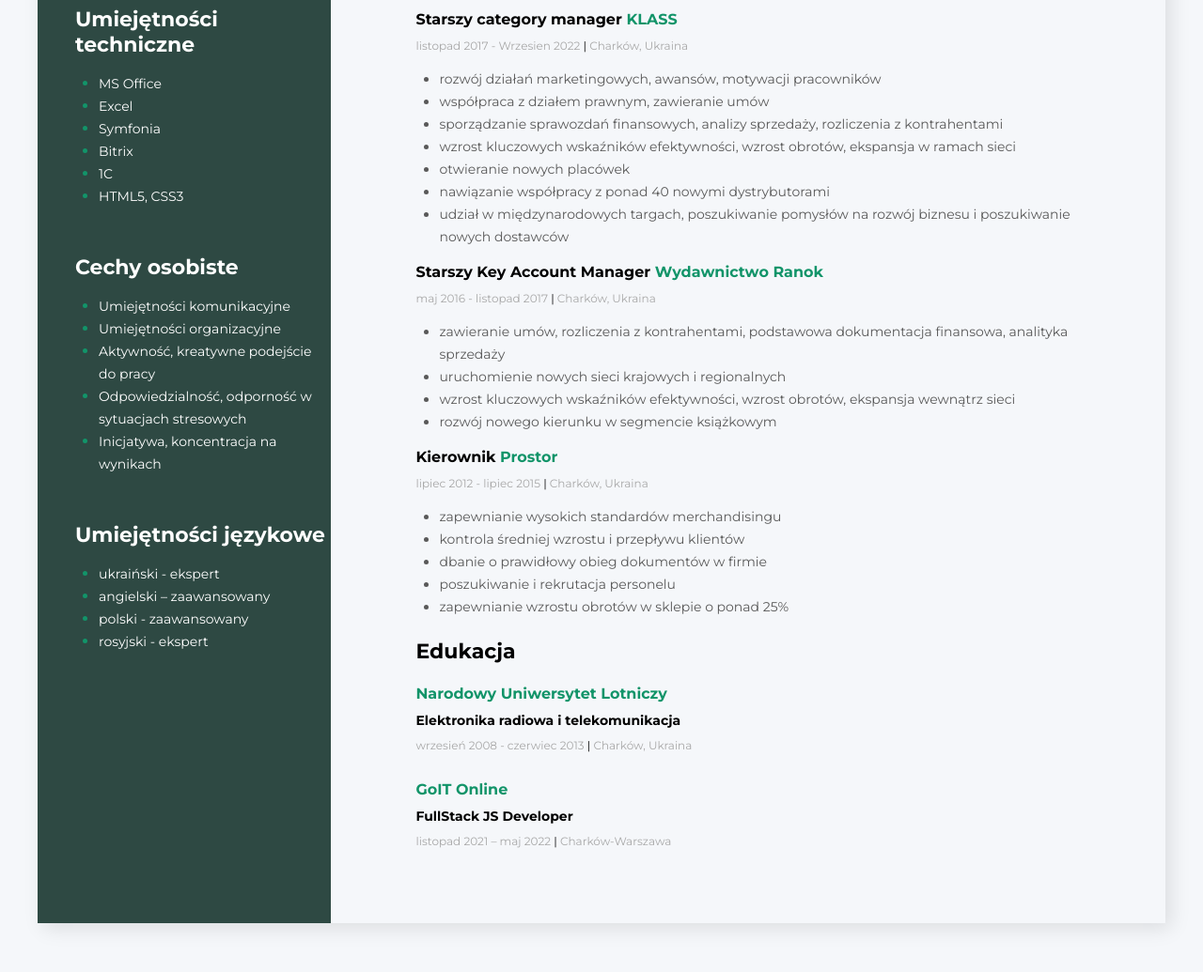
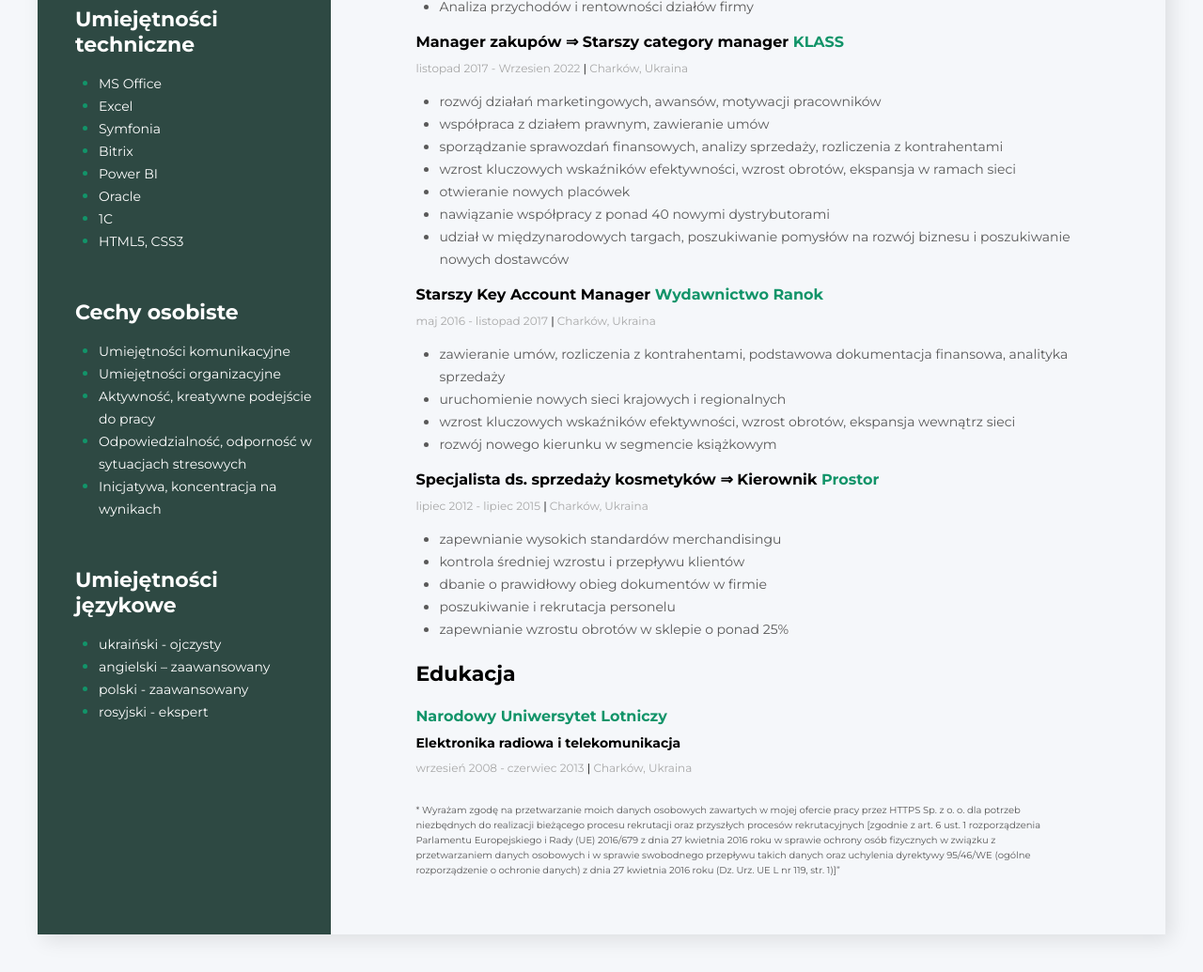
Before and after one commit to Olala1808/my_resume, a plain HTML site: page docs/index.html in a window 1280 px wide. Shown: the part 688-1723 px from the top of the page at 94% size. Drawn offline with Linux system fonts and the light colour scheme.

Commit message:
Added provision

```diff
--- a/docs/css/style.css
+++ b/docs/css/style.css
@@ -176,3 +176,11 @@ padding: 40px 0;
     font-size: 14px;
     line-height: 24px;
     color: #fff;}
+
+.provision{
+    width: 700px;
+    font-style: normal;
+    font-weight: normal;
+    font-size: 10px;
+    line-height: 16px;
+    color: #595959;}
--- a/docs/index.html
+++ b/docs/index.html
@@ -19,10 +19,10 @@
         <div class="main-content-section">
     <!---about me section-->
         <div class="about-me-section">
-        <h1 class="about-me-name">Tkachuk Olha        </h1>
+        <h1 class="about-me-name">Olha Tkachuk         </h1>
             <p class="about-me-description">
-            Jestem bardzo zmotywowana do zdobywania nowej wiedzy i wykorzystywania jej w praktyce. Jestem dobrym graczem zespołowym i posiadam umiejętności organizacyjne.
-            Poza tym jestem kreatywna i odpowiedzialna. Jestem skupiona na samorozwoju i doskonaleniu znajomości języka polskiego i angielskiego.
+            Jestem bardzo zmotywowana do zdobywania nowej wiedzy i wykorzystywania jej w praktyce. Od dzieciństwa interesuję się matematyką, dzięki studiom nauczyłam się analizować i rozwijać się samodzielnie. Jestem dobrym graczem zespołowym i posiadam umiejętności organizacyjne.
+            Poza tym jestem kreatywna i odpowiedzialna. Jestem skupiona na samorozwoju i doskonaleniu znajomości języków obcych.
             </p>
         </div>
 
@@ -46,7 +46,7 @@
             </div>
             <!--company 3-->
                 <div class="my-work-experience-company-block" >
-                    <h4 class="my-work-experience-position">Starszy category manager<span class="my-work-experience-company"> KLASS </span></h4>
+                    <h4 class="my-work-experience-position">Manager zakupów &#8658; Starszy category manager<span class="my-work-experience-company"> KLASS </span></h4>
                     <p class="my-work-experience-time">listopad 2017  - Wrzesien 2022  <span class="my-work-experience-divider">|</span> Charków, Ukraina</p>
                     <ul class="my-work-experience-duties">
                         <li class="my-work-experience-duty">rozwój działań marketingowych, awansów, motywacji pracowników</li>
@@ -71,7 +71,7 @@
                 </div>
             <!--company 1-->
             <div class="my-work-experience-company-block">
-                <h4 class="my-work-experience-position">Kierownik <span class="my-work-experience-company"> Prostor </span></h4>
+                <h4 class="my-work-experience-position"> Specjalista ds. sprzedaży kosmetyków &#8658; Kierownik <span class="my-work-experience-company"> Prostor </span></h4>
             <p class="my-work-experience-time">lipiec 2012 - lipiec 2015  <span class="my-work-experience-divider"> | </span>  Charków, Ukraina</p>
             <ul class="my-work-experience-duties">
             <li class="my-work-experience-duty">zapewnianie wysokich standardów merchandisingu  </li>
@@ -88,16 +88,11 @@
             <div class="my-education-section-block">
             <h4 class="my-education-university">Narodowy Uniwersytet Lotniczy </h4>
             <h4 class="my-education-proffession">Elektronika radiowa i telekomunikacja </h4>
-            <p  class="my-work-experience-time">wrzesień 2008 - czerwiec 2013  <span class="my-work-experience-divider">|</span> Charków, Ukraina</p>
-            </div>
+            <p class="my-work-experience-time">wrzesień 2008 - czerwiec 2013  <span class="my-work-experience-divider">|</span> Charków, Ukraina</p>
 
         </div>
-        <div class="my-education-section-block">
-            <h4 class="my-education-university"> GoIT Online</h4>
-            <h4 class="my-education-proffession">FullStack JS Developer </h4>
-                <p class="my-work-experience-time">listopad 2021 – maj 2022    <span class="my-work-experience-divider">|</span> Charków-Warszawa</p>
-        </div>
     </div>
+    <p class="provision">* Wyrażam zgodę na przetwarzanie moich danych osobowych zawartych w mojej ofercie pracy przez HTTPS Sp. z o. o. dla potrzeb niezbędnych do realizacji bieżącego procesu rekrutacji oraz przyszłych procesów rekrutacyjnych [zgodnie z art. 6 ust. 1 rozporządzenia Parlamentu Europejskiego i Rady (UE) 2016/679 z dnia 27 kwietnia 2016 roku w sprawie ochrony osób fizycznych w związku z przetwarzaniem danych osobowych i w sprawie swobodnego przepływu takich danych oraz uchylenia dyrektywy 95/46/WE (ogólne rozporządzenie o ochronie danych) z dnia 27 kwietnia 2016 roku (Dz. Urz. UE L nr 119, str. 1)]”</p></div>
     <!---sidebar sections-->
 <aside class="sidebar-sections">
     <div class="sidebar-photo">
@@ -131,6 +126,8 @@
             <li class="tech-skills-item"><span class="tech-skills-item-text">Excel</span></li>
             <li class="tech-skills-item"><span class="tech-skills-item-text">Symfonia</span></li>
             <li class="tech-skills-item"><span class="tech-skills-item-text">Bitrix</span></li>
+            <li class="tech-skills-item"><span class="tech-skills-item-text">Power BI</span></li>
+            <li class="tech-skills-item"><span class="tech-skills-item-text">Oracle</span></li>
             <li class="tech-skills-item"><span class="tech-skills-item-text">1C</span></li>
             <li class="tech-skills-item"><span class="tech-skills-item-text">HTML5, CSS3</span></li>
         </ul>
@@ -150,9 +147,9 @@
             </div>
     <!---lang sections-->
             <div class="lang_skills">
-                <h3 class="sidebar-title">Umiejętności językowe</h3>
+                <h3 class="sidebar-title">Umiejętności &nbsp; językowe</h3>
                 <ul class="lang-skills-list">
-                    <li class="lang-skills-item"><span class="lang-skills-item-text">ukraiński - ekspert</span></li>
+                    <li class="lang-skills-item"><span class="lang-skills-item-text">ukraiński - ojczysty</span></li>
                     <li class="lang-skills-item"><span class="lang-skills-item-text">angielski – zaawansowany</span></li>
                     <li class="lang-skills-item"><span class="lang-skills-item-text">polski - zaawansowany</span></li>
                     <li class="lang-skills-item"><span class="lang-skills-item-text">rosyjski - ekspert</span></li>
```
